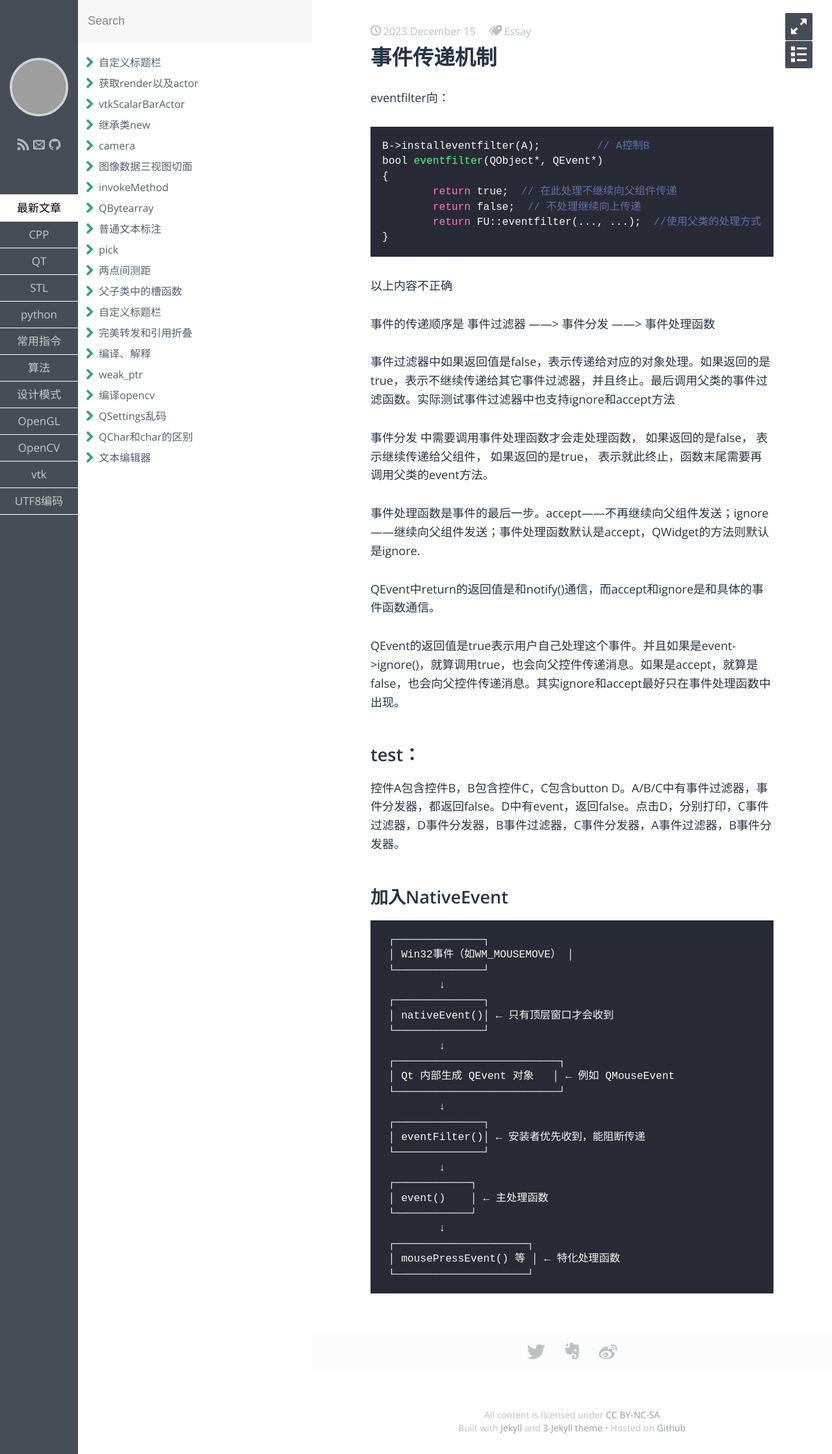
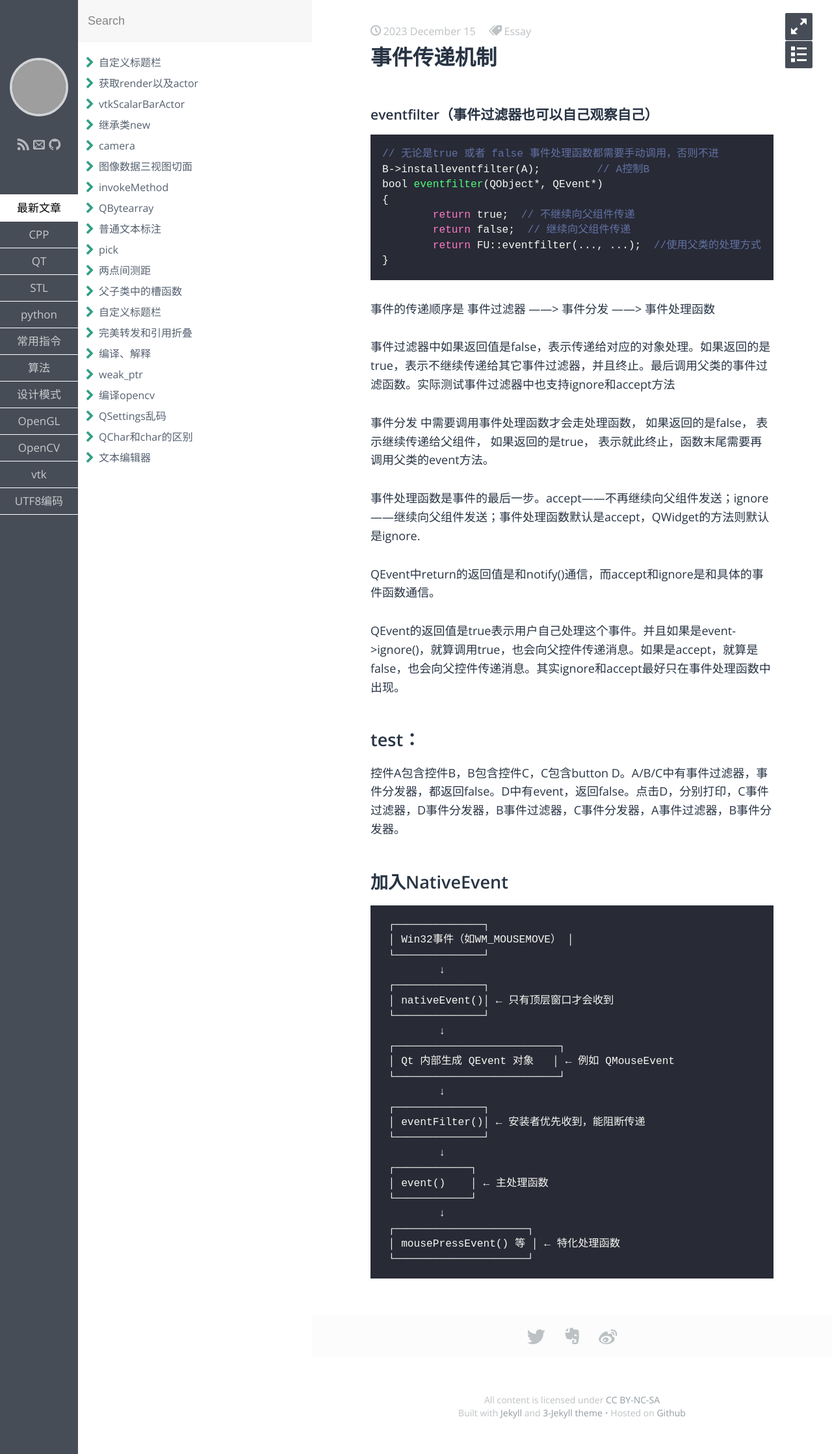
Before and after one commit to aliangaaa/aliangaaa.github.io, a Jekyll site: the page built from _posts/QT/2023-12-15-事件传递机制.md, in a window 1280 px wide. Shown: the whole page at 65% size. Built offline with Jekyll 4.4.1, drawn with Linux system fonts in a browser that asks for light colours; some web fonts are replaced; grey boxes are pictures that could not be loaded.

Commit message:
Update 2023-12-15-事件传递机制.md

````diff
--- a/_posts/QT/2023-12-15-事件传递机制.md
+++ b/_posts/QT/2023-12-15-事件传递机制.md
@@ -7,19 +7,17 @@ keywords:
 description:
 ---
 
-eventfilter向：
-
+### eventfilter（事件过滤器也可以自己观察自己）
 ```cpp
+// 无论是true 或者 false 事件处理函数都需要手动调用，否则不进
 B->installeventfilter(A);         // A控制B
 bool eventfilter(QObject*, QEvent*)
 {
-	return true;  // 在此处理不继续向父组件传递
-	return false;  // 不处理继续向上传递
+	return true;  // 不继续向父组件传递
+	return false;  // 继续向父组件传递
 	return FU::eventfilter(..., ...);  //使用父类的处理方式
 }
 ```
-
-以上内容不正确
 
 事件的传递顺序是 事件过滤器 ——> 事件分发 ——> 事件处理函数
 
````
